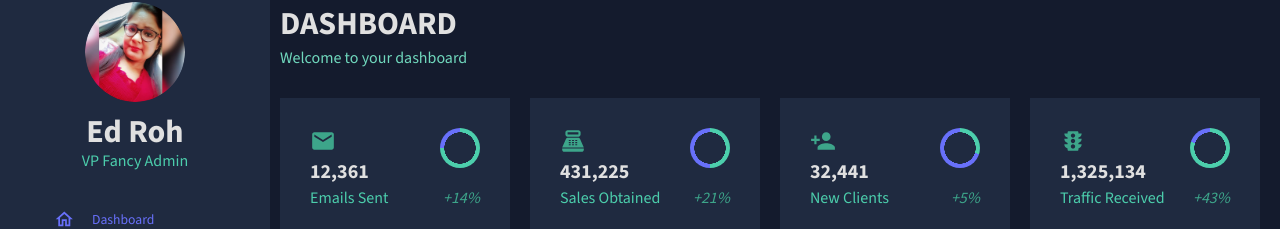
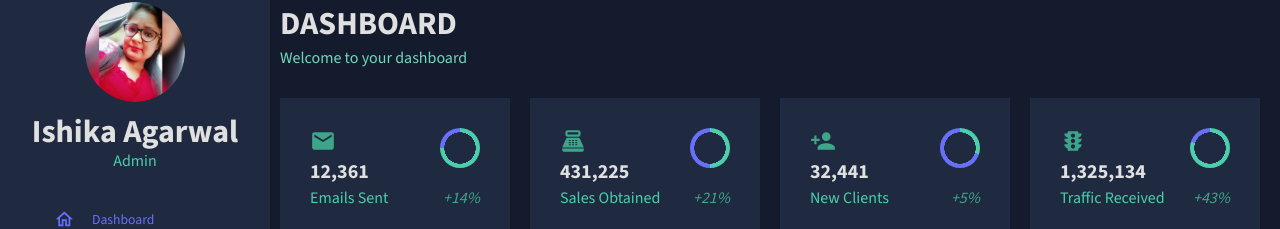
Before and after one commit to Ishika22318/Admin-Dashboard, a React (Create React App) app: page / in a window 1280 px wide. Shown: the part 85-314 px from the top of the page. Built offline with nearby package versions, Linux system fonts and the light colour scheme.

Commit message:
commit after change

```diff
--- a/src/scenes/global/Sidebar.jsx
+++ b/src/scenes/global/Sidebar.jsx
@@ -108,10 +108,10 @@ const Sidebar = () => {
                   fontWeight="bold"
                   sx={{ m: "10px 0 0 0" }}
                 >
-                  Ed Roh
+                  Ishika Agarwal
                 </Typography>
                 <Typography variant="h5" color={colors.greenAccent[500]}>
-                  VP Fancy Admin
+                  Admin
                 </Typography>
               </Box>
             </Box>
```
